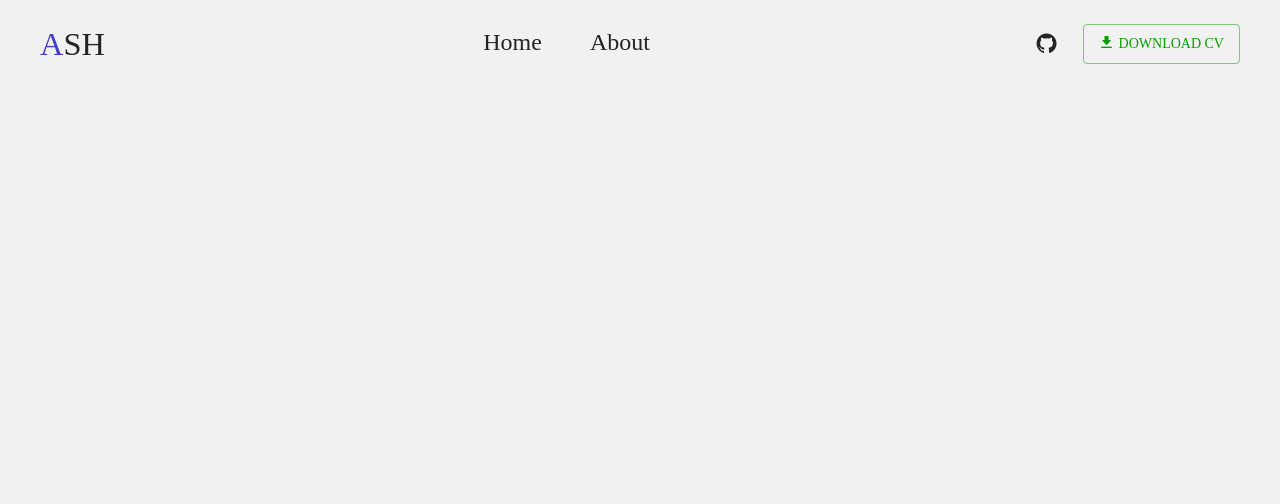
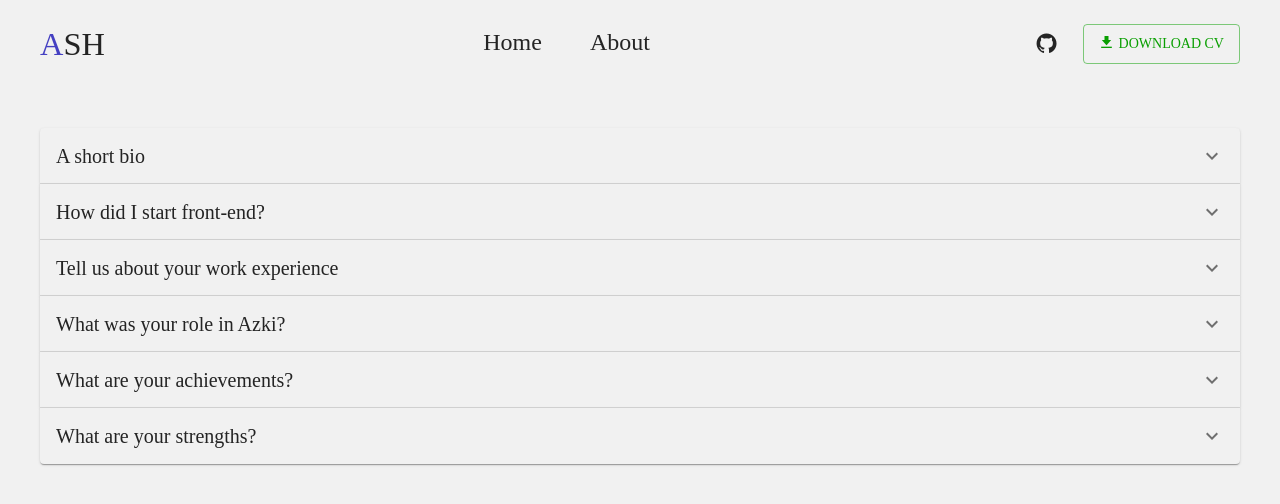
Before and after one commit to Alireza-8080-react/resume, a Next.js app: page /about in a window 1280 px wide. Shown: the top 504 px of the page. Built offline with nearby package versions, Linux system fonts and the light colour scheme.

Commit message:
fill about page

```diff
--- a/src/app/(routes)/about/page.tsx
+++ b/src/app/(routes)/about/page.tsx
@@ -1,5 +1,90 @@
+'use client';
+
+import { Accordion, AccordionDetails, AccordionSummary, Typography } from '@mui/material';
+import ExpandMoreIcon from '@mui/icons-material/ExpandMore';
+import Link from 'next/link';
+import { SyntheticEvent, useState } from 'react';
+import { QAAccordion } from '@/components/QAAccordion';
+
 const AboutPage = () => {
-  return <main className='body'></main>;
+  const [expanded, setExpanded] = useState<string | false>(false);
+
+  const handleChange = (panel: string) => (event: SyntheticEvent, isExpanded: boolean) => {
+    setExpanded(isExpanded ? panel : false);
+  };
+
+  return (
+    <main className='body'>
+      <QAAccordion
+        isExpanded={expanded === 'panel1'}
+        onChange={handleChange('panel1')}
+        question='A short bio'
+      >
+        I'm Alireza Shahmoradi. Born in 2001-Sep-21. I loved playing video games from childhood so I
+        loved computer since then. I loved to be able to write programs instead of just using them.
+      </QAAccordion>
+      <QAAccordion
+        isExpanded={expanded === 'panel2'}
+        onChange={handleChange('panel2')}
+        question='How did I start front-end?'
+      >
+        I started it by chance! I saw an HTML & CSS video on YouTube & just got curious about it. I
+        watched it till the end & followed the road map & learnt js & React & Next js & all the good
+        stuff
+      </QAAccordion>
+      <QAAccordion
+        isExpanded={expanded === 'panel3'}
+        onChange={handleChange('panel3')}
+        question='Tell us about your work experience'
+      >
+        I started working on
+        <span>
+          <Link href='https://azki.com' target='_blank'>
+            {' '}
+            Azki{' '}
+          </Link>
+        </span>
+        since 2021-Oct-02. I work there till now.
+      </QAAccordion>
+      <QAAccordion
+        isExpanded={expanded === 'panel4'}
+        onChange={handleChange('panel4')}
+        question='What was your role in Azki?'
+      >
+        I worked on back-office panel.
+      </QAAccordion>
+      <QAAccordion
+        isExpanded={expanded === 'panel5'}
+        onChange={handleChange('panel5')}
+        question='What are your achievements?'
+      >
+        <ul>
+          <li>I developed front-side of customized CRM, dynamic-form & ticketing panels solely.</li>
+          <li>Added location to website to get users address by using Mapbox gl.</li>
+          <li>
+            Refactored many areas of project: Convert class components into functional Add ts &
+            es-lint with custom strict rules Used React-hook-form for forms As insurance has many
+            if-elses (logics) I learnt how to handle many scenarios.
+          </li>
+        </ul>
+      </QAAccordion>
+      <QAAccordion
+        isExpanded={expanded === 'panel6'}
+        onChange={handleChange('panel6')}
+        question='What are your strengths?'
+      >
+        <ul>
+          <li>
+            I love business. So my job is not just to code. I like to know the reason behind doing
+            every single task & give other solutions if any comes to my mind.
+          </li>
+          <li>Super fast at doing tasks. Don't get me wrong here. I write clean code.</li>
+          <li>Love cleaning codes.</li>
+          <li>Love learning new things & growing up fast.</li>
+        </ul>
+      </QAAccordion>
+    </main>
+  );
 };
 
 export default AboutPage;
```
